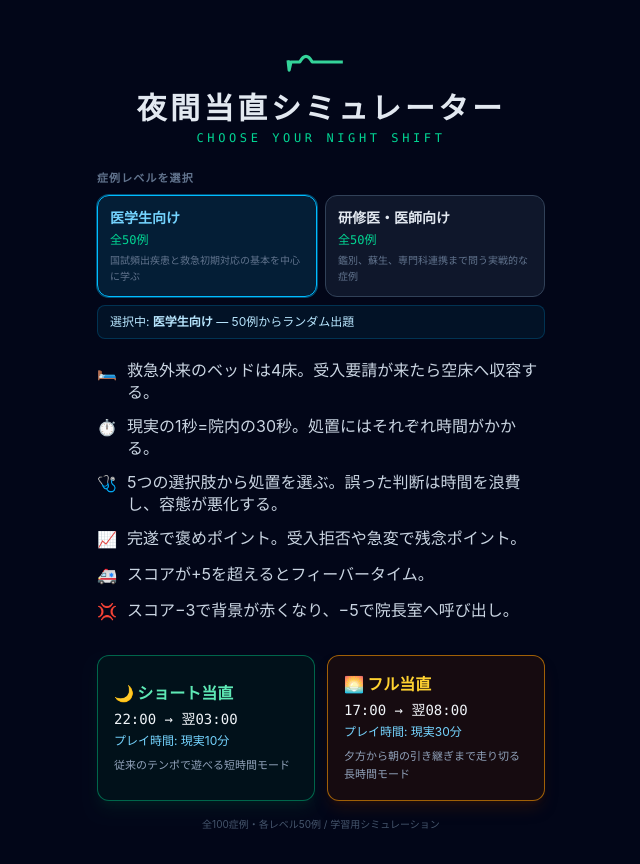
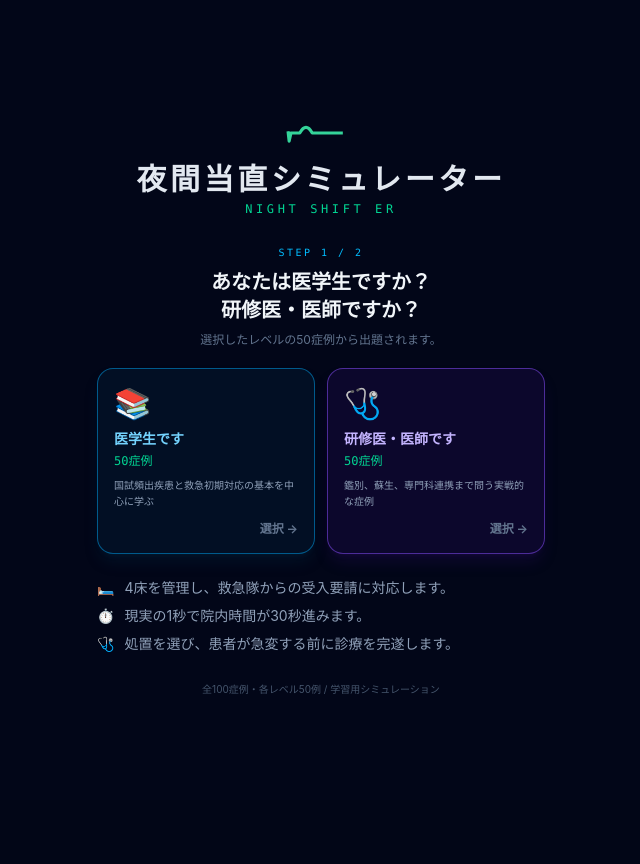
Before and after one commit to hellowinners861/Night-ER, a React (Vite) app: page / in a window 1280 px wide. Shown: the whole page, without its empty margins (319-959 px from the left). After the commit the page ends 800 px from the top, so only its background shows below. Built offline with nearby package versions, Linux system fonts and the light colour scheme.

Commit message:
feat: add staged start and full-shift pause menu

```diff
--- a/src/App.jsx
+++ b/src/App.jsx
@@ -1,4 +1,5 @@
 import { useEffect, useRef, useState } from "react";
+import { clearSavedProgress, loadSavedProgress, saveProgress } from "./saveGame";
 
 const TICK_MS = 100;
 const SEC_PER_TICK = 3;
@@ -867,6 +868,7 @@ const newGame = (modeId = "short", levelId = "student") => {
 
 export default function NightShiftER() {
   const [g, setG] = useState({ phase: "title" });
+  const [saveError, setSaveError] = useState("");
   const intervalRef = useRef(null);
 
   useEffect(() => {
@@ -874,6 +876,12 @@ export default function NightShiftER() {
     intervalRef.current = setInterval(() => setG((prev) => tick(prev)), TICK_MS);
     return () => clearInterval(intervalRef.current);
   }, [g.phase]);
+
+  useEffect(() => {
+    if (g.modeId === "full" && (g.phase === "end" || g.phase === "over")) {
+      clearSavedProgress();
+    }
+  }, [g.modeId, g.phase]);
 
   const tick = (s) => {
     if (s.phase !== "play") return s;
@@ -938,8 +946,39 @@ export default function NightShiftER() {
     return n;
   };
 
-  const start = (modeId, levelId) => setG(newGame(modeId, levelId));
-  const retry = () => setG(newGame(g.modeId ?? "short", g.levelId ?? "student"));
+  const start = (modeId, levelId) => {
+    if (modeId === "full") clearSavedProgress();
+    setSaveError("");
+    setG(newGame(modeId, levelId));
+  };
+  const resumeSavedGame = (savedGame) => {
+    setSaveError("");
+    setG({ ...savedGame, phase: "play", fx: null });
+  };
+  const retry = () => start(g.modeId ?? "short", g.levelId ?? "student");
+  const pause = () => {
+    if (g.modeId === "full" && g.phase === "play") {
+      setSaveError("");
+      setG((s) => ({ ...s, phase: "paused" }));
+    }
+  };
+  const continueShift = () => {
+    setSaveError("");
+    setG((s) => ({ ...s, phase: "play" }));
+  };
+  const saveAndReturn = () => {
+    if (saveProgress(g)) {
+      setSaveError("");
+      setG({ phase: "title" });
+    } else {
+      setSaveError("進捗を保存できませんでした。ブラウザのストレージ設定をご確認ください。");
+    }
+  };
+  const quitShift = () => {
+    clearSavedProgress();
+    setSaveError("");
+    setG({ phase: "title" });
+  };
   const accept = (bedIdx) => setG((s) => {
     if (!s.incoming || s.beds[bedIdx]) return s;
     const c = (CASE_LEVELS[s.levelId] ?? CASE_LEVELS.student).cases[s.incoming.caseIdx];
@@ -972,7 +1011,7 @@ export default function NightShiftER() {
     return { ...s, beds };
   });
 
-  if (g.phase === "title") return <TitleScreen onStart={start} />;
+  if (g.phase === "title") return <TitleScreen onStart={start} onResume={resumeSavedGame} />;
   if (g.phase === "over") return <ResultScreen g={g} fired onRetry={retry} />;
   if (g.phase === "end") return <ResultScreen g={g} onRetry={retry} />;
 
@@ -998,10 +1037,30 @@ export default function NightShiftER() {
             </div>
           </div>
         </div>
-        <div className="mt-1.5 h-1 bg-slate-800 rounded-full overflow-hidden">
+        <div className="mt-1.5 flex items-center gap-2">
+          <div className="h-1 flex-1 bg-slate-800 rounded-full overflow-hidden">
             <div className="h-full bg-emerald-500/70" style={{ width: `${(g.t / g.shiftSec) * 100}%` }} />
           </div>
+          {g.modeId === "full" && (
+            <button
+              type="button"
+              onClick={pause}
+              className="shrink-0 rounded-md border border-slate-700 bg-slate-800 px-2 py-1 text-[10px] font-bold text-slate-300 hover:border-amber-500 hover:text-amber-300 transition"
+            >
+              ⏸ 一時停止
+            </button>
+          )}
+        </div>
       </header>
+      {g.phase === "paused" && (
+        <PauseMenu
+          g={g}
+          error={saveError}
+          onContinue={continueShift}
+          onSave={saveAndReturn}
+          onQuit={quitShift}
+        />
+      )}
       {g.fx && g.t < g.fx.until && <FxOverlay fx={g.fx} />}
       {g.incoming && <IncomingBanner incoming={g.incoming} t={g.t} beds={g.beds} cases={(CASE_LEVELS[g.levelId] ?? CASE_LEVELS.student).cases} onAccept={accept} onRefuse={refuse} />}
       <div className="grid grid-cols-4 gap-1.5 px-2 pt-2">
@@ -1039,6 +1098,72 @@ function GlobalStyles() {
     .amb-run2 { animation-delay: 1.3s; }
     @media (prefers-reduced-motion: reduce) { .ecg-line,.pulse-soft,.fx-pop,.fx-shake,.fx-bg,.fx-line,.amb-run { animation: none !important; } }
   `}</style>;
+}
+function PauseMenu({ g, error, onContinue, onSave, onQuit }) {
+  const progress = Math.round((g.t / g.shiftSec) * 100);
+  const occupied = g.beds.filter(Boolean).length;
+  return <div className="fixed inset-0 z-[60] flex items-center justify-center bg-slate-950/90 px-5 backdrop-blur-sm">
+    <div className="w-full max-w-sm rounded-2xl border border-amber-500/40 bg-slate-900 p-5 shadow-2xl shadow-black/60">
+      <div className="text-center">
+        <div className="text-4xl">⏸️</div>
+        <h2 className="mt-2 text-xl font-black text-amber-300">フル当直を一時停止中</h2>
+        <p className="mt-1 text-xs text-slate-400">停止中は院内時計・処置・急変タイマーも進みません。</p>
+      </div>
+      <div className="mt-4 grid grid-cols-3 gap-2">
+        <PauseStat label="院内時刻" value={fmtClock(g.t, g.shiftStartMin)} />
+        <PauseStat label="進行度" value={`${progress}%`} />
+        <PauseStat label="入院中" value={`${occupied}床`} />
+      </div>
+      {error && <div className="mt-3 rounded-lg border border-rose-700 bg-rose-950/60 p-2 text-xs text-rose-200">{error}</div>}
+      <div className="mt-5 space-y-2">
+        <PauseButton
+          icon="▶️"
+          title="当直を続ける"
+          description="一時停止したところから、そのまま再開します"
+          onClick={onContinue}
+          tone="continue"
+        />
+        <PauseButton
+          icon="💾"
+          title="セーブして戻る"
+          description="この端末のブラウザに保存してタイトルへ戻ります"
+          onClick={onSave}
+          tone="save"
+        />
+        <PauseButton
+          icon="⏹️"
+          title="終了する"
+          description="現在の進捗を破棄してタイトルへ戻ります"
+          onClick={onQuit}
+          tone="quit"
+        />
+      </div>
+    </div>
+  </div>;
+}
+function PauseStat({ label, value }) {
+  return <div className="rounded-lg bg-slate-950 px-2 py-2 text-center">
+    <div className="text-[9px] text-slate-500">{label}</div>
+    <div className="mt-0.5 font-mono text-sm font-bold text-slate-200">{value}</div>
+  </div>;
+}
+function PauseButton({ icon, title, description, onClick, tone }) {
+  const colors = {
+    continue: "border-emerald-600/60 bg-emerald-950/40 hover:bg-emerald-900/60",
+    save: "border-sky-600/60 bg-sky-950/40 hover:bg-sky-900/60",
+    quit: "border-rose-800/60 bg-rose-950/30 hover:bg-rose-900/50",
+  };
+  return <button
+    type="button"
+    onClick={onClick}
+    className={`flex w-full items-center gap-3 rounded-xl border p-3 text-left transition active:scale-[0.99] ${colors[tone]}`}
+  >
+    <span className="text-xl">{icon}</span>
+    <span>
+      <span className="block text-sm font-bold text-slate-100">{title}</span>
+      <span className="mt-0.5 block text-[10px] text-slate-400">{description}</span>
+    </span>
+  </button>;
 }
 function Ecg({ width, height }) {
   return <svg width={width} height={height} viewBox="0 0 120 40" className="shrink-0"><path className="ecg-line" d="M0,24 H18 q3,-6 6,0 h4 l1.5,2.5 l2.5,-19 l2.5,23 l1.5,-6.5 h7 q5,-9 10,0 H120" fill="none" stroke="#34d399" strokeWidth="2.5" strokeLinejoin="round" /></svg>;
@@ -1106,70 +1231,154 @@ function ActionProgress({ action, t }) {
   const done = Math.min(1, (t - action.startedAt) / total);
   return <div className="mt-4 mb-2"><div className="text-sm text-sky-300 mb-2">「{action.label}」を実施中…</div><div className="h-2 bg-slate-800 rounded-full overflow-hidden"><div className="h-full bg-sky-500 transition-all" style={{ width: `${done * 100}%` }} /></div><div className="text-[10px] text-slate-500 mt-1 text-right">残り{Math.ceil((action.endsAt - t) / 60)}分(院内時間)</div></div>;
 }
-function TitleScreen({ onStart }) {
-  const [levelId, setLevelId] = useState("student");
-  const selectedLevel = CASE_LEVELS[levelId];
-  return <div className="min-h-screen bg-slate-950 text-slate-200 flex flex-col items-center justify-center px-5 py-8">
-    <GlobalStyles /><Ecg width={220} height={50} />
+function TitleScreen({ onStart, onResume }) {
+  const [stage, setStage] = useState("role");
+  const [levelId, setLevelId] = useState(null);
+  const [savedProgress, setSavedProgress] = useState(() => loadSavedProgress());
+  const selectedLevel = levelId ? CASE_LEVELS[levelId] : null;
+  const savedGame = savedProgress?.game;
+  const savedLevel = savedGame
+    ? (CASE_LEVELS[savedGame.levelId] ?? CASE_LEVELS.student)
+    : null;
+  const savedAt = savedProgress
+    ? new Date(savedProgress.savedAt).toLocaleString("ja-JP", {
+      month: "numeric",
+      day: "numeric",
+      hour: "2-digit",
+      minute: "2-digit",
+    })
+    : "";
+
+  const chooseRole = (id) => {
+    setLevelId(id);
+    setStage("shift");
+  };
+  const resume = () => {
+    const latest = loadSavedProgress();
+    if (latest) onResume(latest.game);
+    else setSavedProgress(null);
+  };
+
+  return <div className="min-h-screen bg-slate-950 text-slate-200 flex flex-col items-center px-5 py-8">
+    <GlobalStyles />
+    <div className="mt-auto flex flex-col items-center">
+      <Ecg width={220} height={50} />
       <h1 className="text-2xl sm:text-3xl font-black tracking-[0.12em] mt-2">夜間当直シミュレーター</h1>
-    <p className="text-emerald-400 font-mono text-xs mt-1 tracking-[0.3em]">CHOOSE YOUR NIGHT SHIFT</p>
-    <div className="mt-6 w-full max-w-md">
-      <div className="text-[11px] font-bold tracking-widest text-slate-500 mb-2">症例レベルを選択</div>
-      <div className="grid grid-cols-2 gap-2" role="radiogroup" aria-label="症例レベル">
-        {Object.values(CASE_LEVELS).map((level) => {
-          const selected = level.id === levelId;
-          return <button
-            key={level.id}
+      <p className="text-emerald-400 font-mono text-xs mt-1 tracking-[0.3em]">NIGHT SHIFT ER</p>
+    </div>
+
+    {stage === "role" ? (
+      <div className="mt-7 w-full max-w-md">
+        <div className="text-center">
+          <div className="font-mono text-[10px] tracking-[0.25em] text-sky-400">STEP 1 / 2</div>
+          <h2 className="mt-2 text-xl font-black text-slate-100">
+            あなたは医学生ですか？<br />研修医・医師ですか？
+          </h2>
+          <p className="mt-2 text-xs text-slate-500">選択したレベルの50症例から出題されます。</p>
+        </div>
+        <div className="mt-5 grid grid-cols-2 gap-3">
+          <RoleButton
+            icon="📚"
+            title="医学生です"
+            description={CASE_LEVELS.student.description}
+            onClick={() => chooseRole("student")}
+          />
+          <RoleButton
+            icon="🩺"
+            title="研修医・医師です"
+            description={CASE_LEVELS.doctor.description}
+            onClick={() => chooseRole("doctor")}
+            doctor
+          />
+        </div>
+        {savedGame && (
+          <button
             type="button"
-            role="radio"
-            aria-checked={selected}
-            onClick={() => setLevelId(level.id)}
-            className={`rounded-xl border px-3 py-3 text-left transition active:scale-[0.98] ${selected ? "border-sky-400 bg-sky-950/60 ring-1 ring-sky-400/40" : "border-slate-700 bg-slate-900 hover:bg-slate-800"}`}
+            onClick={resume}
+            className="mt-4 w-full rounded-xl border border-amber-500/60 bg-amber-950/30 p-4 text-left shadow-lg shadow-amber-950/30 transition hover:bg-amber-900/40 active:scale-[0.99]"
           >
-            <div className={`text-sm font-black ${selected ? "text-sky-300" : "text-slate-200"}`}>{level.title}</div>
-            <div className="font-mono text-xs text-emerald-400 mt-1">全50例</div>
-            <div className="text-[10px] leading-relaxed text-slate-500 mt-1">{level.description}</div>
-          </button>;
-        })}
+            <div className="flex items-center justify-between gap-2">
+              <span className="font-black text-amber-300">▶ 前回の進捗から再開</span>
+              <span className="rounded-full bg-amber-400/10 px-2 py-1 text-[9px] text-amber-200">フル当直</span>
             </div>
-      <div className="mt-2 rounded-lg bg-sky-950/30 border border-sky-900/60 px-3 py-2 text-xs text-sky-200">
-        選択中: <b>{selectedLevel.title}</b> — 50例からランダム出題
+            <div className="mt-2 flex flex-wrap gap-x-3 gap-y-1 text-[11px] text-slate-300">
+              <span>{savedLevel.title}</span>
+              <span>院内時刻 {fmtClock(savedGame.t, savedGame.shiftStartMin)}</span>
+              <span>進行度 {Math.round((savedGame.t / savedGame.shiftSec) * 100)}%</span>
+            </div>
+            <div className="mt-1 text-[10px] text-slate-500">保存日時 {savedAt}・この端末に保存</div>
+          </button>
+        )}
+        <div className="mt-6 space-y-2 text-sm text-slate-400">
+          <Rule icon="🛏️" text="4床を管理し、救急隊からの受入要請に対応します。" />
+          <Rule icon="⏱️" text="現実の1秒で院内時間が30秒進みます。" />
+          <Rule icon="🩺" text="処置を選び、患者が急変する前に診療を完遂します。" />
         </div>
       </div>
-    <div className="mt-5 w-full max-w-md space-y-3 text-base text-slate-300">
-      <Rule icon="🛏️" text="救急外来のベッドは4床。受入要請が来たら空床へ収容する。" />
-      <Rule icon="⏱️" text="現実の1秒=院内の30秒。処置にはそれぞれ時間がかかる。" />
-      <Rule icon="🩺" text="5つの選択肢から処置を選ぶ。誤った判断は時間を浪費し、容態が悪化する。" />
-      <Rule icon="📈" text="完遂で褒めポイント。受入拒否や急変で残念ポイント。" />
-      <Rule icon="🚑" text="スコアが+5を超えるとフィーバータイム。" />
-      <Rule icon="💢" text="スコア−3で背景が赤くなり、−5で院長室へ呼び出し。" />
+    ) : (
+      <div className="mt-7 w-full max-w-md">
+        <button
+          type="button"
+          onClick={() => setStage("role")}
+          className="text-xs font-bold text-slate-500 transition hover:text-slate-300"
+        >
+          ← 利用者区分を選び直す
+        </button>
+        <div className="mt-3 text-center">
+          <div className="font-mono text-[10px] tracking-[0.25em] text-sky-400">STEP 2 / 2</div>
+          <div className="mt-2 inline-flex rounded-full border border-sky-700/60 bg-sky-950/40 px-3 py-1 text-xs text-sky-200">
+            {selectedLevel.title}・全50例
           </div>
-    <div className="mt-8 w-full max-w-md grid sm:grid-cols-2 gap-3">
+          <h2 className="mt-3 text-xl font-black text-slate-100">どちらの当直にしますか？</h2>
+          <p className="mt-2 text-xs text-slate-500">プレイ時間の目安を見て選んでください。</p>
+        </div>
+        <div className="mt-5 grid sm:grid-cols-2 gap-3">
           <ModeButton
             title="ショート当直"
             hours="22:00 → 翌03:00"
-        duration="現実10分"
-        description="従来のテンポで遊べる短時間モード"
+            duration="約10分"
+            description="短時間でテンポよく遊べるモード"
             onClick={() => onStart("short", levelId)}
           />
           <ModeButton
             title="フル当直"
             hours="17:00 → 翌08:00"
-        duration="現実30分"
-        description="夕方から朝の引き継ぎまで走り切る長時間モード"
+            duration="約30分"
+            description="一時停止・セーブ・再開に対応した長時間モード"
             onClick={() => onStart("full", levelId)}
             full
           />
         </div>
-    <p className="text-[10px] text-slate-600 mt-4">全100症例・各レベル50例 / 学習用シミュレーション</p>
+        {savedGame && (
+          <p className="mt-3 text-center text-[10px] text-amber-300/80">
+            新しいフル当直を始めると、保存中の進捗は破棄されます。
+          </p>
+        )}
+      </div>
+    )}
+    <p className="mb-auto mt-7 text-[10px] text-slate-600">全100症例・各レベル50例 / 学習用シミュレーション</p>
   </div>;
+}
+function RoleButton({ icon, title, description, onClick, doctor }) {
+  return <button
+    type="button"
+    onClick={onClick}
+    className={`rounded-2xl border p-4 text-left shadow-lg transition active:scale-[0.98] ${doctor ? "border-violet-500/50 bg-violet-950/25 shadow-violet-950/30 hover:bg-violet-900/40" : "border-sky-500/50 bg-sky-950/25 shadow-sky-950/30 hover:bg-sky-900/40"}`}
+  >
+    <div className="text-3xl">{icon}</div>
+    <div className={`mt-2 text-sm font-black ${doctor ? "text-violet-300" : "text-sky-300"}`}>{title}</div>
+    <div className="mt-1 font-mono text-xs text-emerald-400">50症例</div>
+    <div className="mt-2 text-[10px] leading-relaxed text-slate-400">{description}</div>
+    <div className="mt-3 text-right text-xs font-bold text-slate-500">選択 →</div>
+  </button>;
 }
 function ModeButton({ title, hours, duration, description, onClick, full }) {
   return <button onClick={onClick} className={`rounded-xl border p-4 text-left active:scale-[0.98] transition shadow-lg ${full ? "border-amber-500/60 bg-amber-950/30 hover:bg-amber-900/40 shadow-amber-950/40" : "border-emerald-500/50 bg-emerald-950/30 hover:bg-emerald-900/40 shadow-emerald-950/40"}`}>
     <div className={`text-base font-black ${full ? "text-amber-300" : "text-emerald-300"}`}>{full ? "🌅 " : "🌙 "}{title}</div>
     <div className="font-mono text-sm text-slate-100 mt-1">{hours}</div>
-    <div className="text-xs text-sky-300 mt-1">プレイ時間: {duration}</div>
+    <div className="text-xs text-sky-300 mt-1">プレイ時間の目安: {duration}</div>
     <div className="text-[11px] text-slate-400 mt-2 leading-relaxed">{description}</div>
+    <div className={`mt-3 text-right text-xs font-bold ${full ? "text-amber-400" : "text-emerald-400"}`}>当直開始 →</div>
   </button>;
 }
 function Rule({ icon, text }) {
```
Lines whose indentation alone changed are shown as unchanged.
